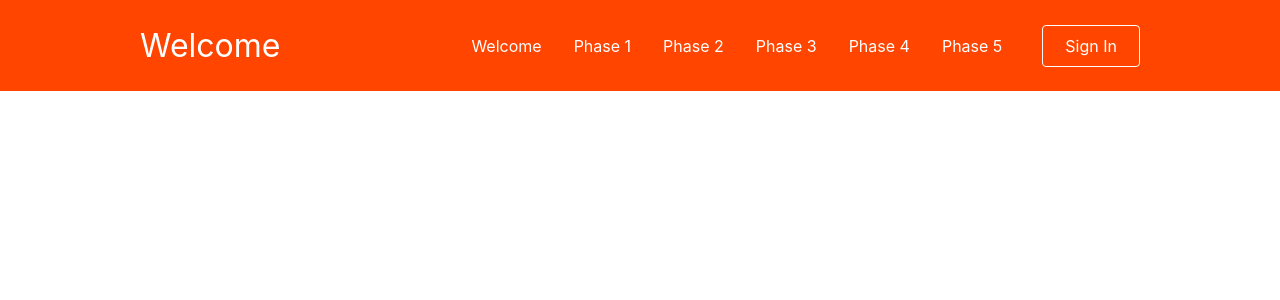
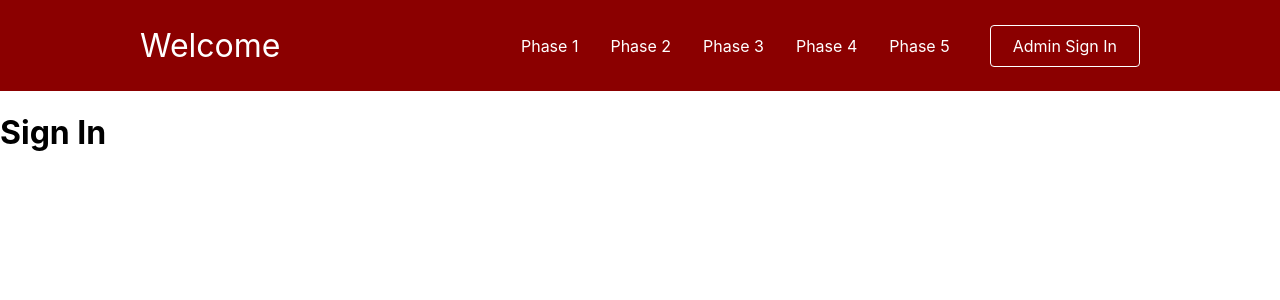
Before and after one commit to fizharoon/Globidea_Capstone, a React (Create React App) app in the folder Globidea/frontend/: page /adminsignin in a window 1280 px wide. Shown: the top 300 px of the page. Built offline with nearby package versions, Linux system fonts and the light colour scheme.

Commit message:
Admin sign in page and renaming

```diff
--- a/Globidea/frontend/src/App.js
+++ b/Globidea/frontend/src/App.js
@@ -9,8 +9,8 @@ import Phase_2 from './Pages/phase2';
 import Phase_3 from './Pages/phase3';
 import Phase_4 from './Pages/phase4';
 import Phase_5 from './Pages/phase5';
-import SignIn from './Pages/signin';
-
+import AdminSignIn from './Pages/adminsignin';
+// import Curator_Page from './Pages/adminsignin'
 
 function App() {
   return (
@@ -23,7 +23,7 @@ function App() {
         <Route path="/phase3" element={<Phase_3 />} />
         <Route path="/phase4" element={<Phase_4 />} />
         <Route path="/phase5" element={<Phase_5 />} />
-        <Route path="/signin" element={<SignIn />} />
+        <Route path="/adminsignin" element={<AdminSignIn />} />
       </Routes>
     </BrowserRouter>
   );
--- a/Globidea/frontend/src/Components/Navbar/NavbarElements.js
+++ b/Globidea/frontend/src/Components/Navbar/NavbarElements.js
@@ -3,7 +3,7 @@ import { NavLink as Link } from "react-router-dom";
 import styled from "styled-components";
 
 export const Nav = styled.nav`
-    background: orangered;
+    background: darkred;
     height: 85px;
     display: flex;
     justify-content: space-between;
--- a/Globidea/frontend/src/Components/Navbar/index.js
+++ b/Globidea/frontend/src/Components/Navbar/index.js
@@ -18,12 +18,7 @@ const Navbar = () => {
             <Bars />
 
             <NavMenu>
-                <NavLink
-                  to="/"
-                  activeStyle={{ color:'black' }}
-                >
-                    Welcome
-                </NavLink>
+
                 <NavLink
                   to="/phase1"
                   activeStyle={{ color: 'black' }}
@@ -59,7 +54,7 @@ const Navbar = () => {
 
 
                 <NavBtn>
-                    <NavBtnLink to="/signin">Sign In</NavBtnLink>
+                    <NavBtnLink to="/signin">Admin Sign In</NavBtnLink>
                 </NavBtn>
             </NavMenu>
            </Nav>
--- a/Globidea/frontend/src/Pages/signin.js
+++ b/Globidea/frontend/src/Pages/adminsignin.js
@@ -2,6 +2,8 @@ const SignIn = () => {
     return (
       <div>
         <h1>Sign In</h1>
+
+
       </div>
     )
   }
```
